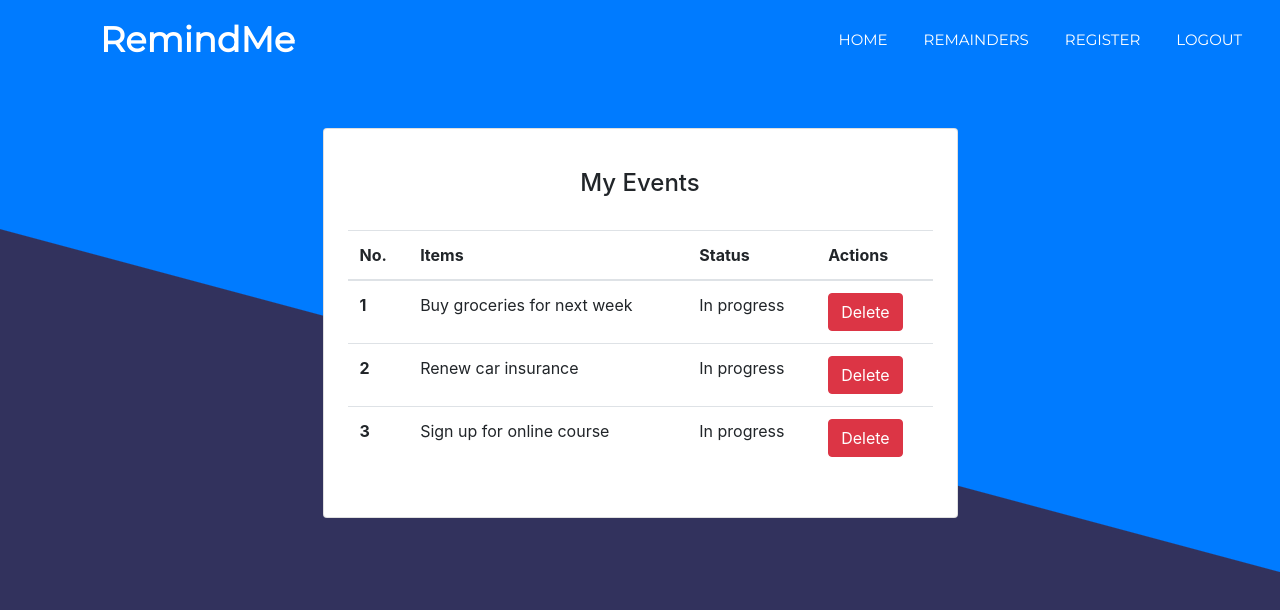
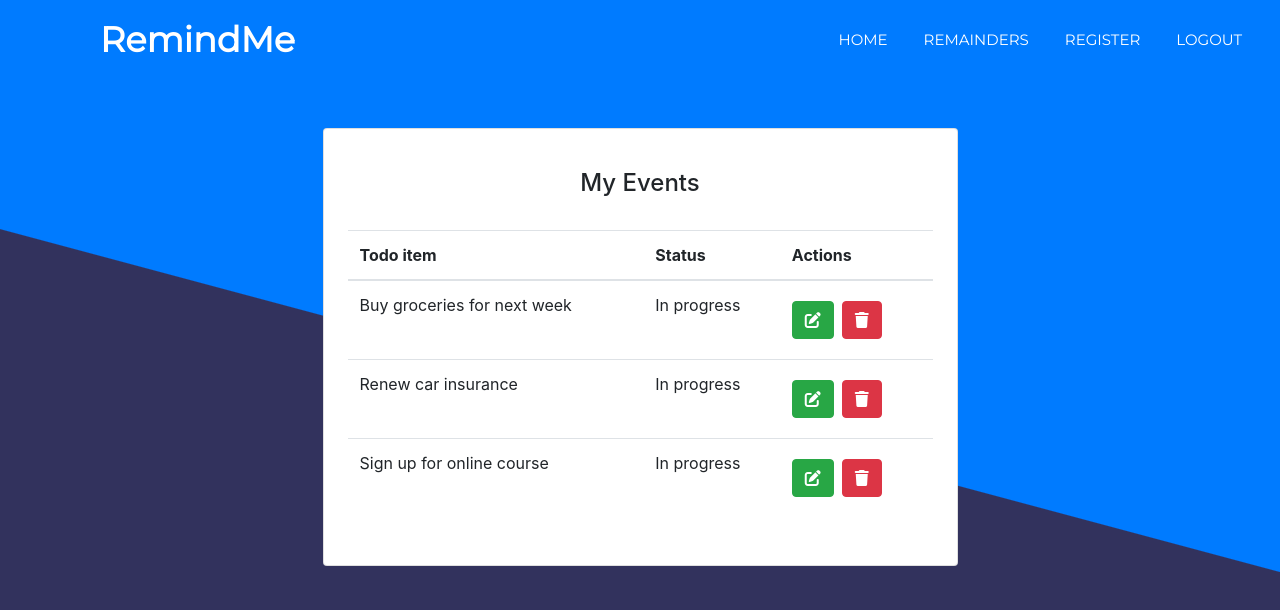
Before and after one commit to muhammed-ijlan/Reminder-app-Angular, an Angular app: page /event in a window 1280 px wide. Shown: the top 610 px of the page. Built offline with nearby package versions, Linux system fonts and the light colour scheme.

Commit message:
app connected to server and register functionality added

```diff
--- a/src/app/data.service.ts
+++ b/src/app/data.service.ts
@@ -1,26 +1,25 @@
+import { HttpClient } from '@angular/common/http';
 import { Injectable } from '@angular/core';
 
 @Injectable({
   providedIn: 'root',
 })
 export class DataService {
-  constructor() {}
-  database: any = {
-    1000: {
-      userName: 'Max',
-      userId: 1000,
-      password: 1000,
-      events: [],
-    },
-    1001: {
-      userName: 'Sam',
-      userId: 1001,
-      password: 1001,
-      events: [],
-    },
-  };
+  constructor(private http: HttpClient) {}
 
   //register
+  register(uname: any, uid: any, password: any) {
+    const data = {
+      uname,
+      uid,
+      password,
+    };
+    return this.http.post('http://localhost:3000/register', data);
+  }
 
-  register() {}
+  login() {}
+
+  events() {}
+
+  addEvent() {}
 }
--- a/src/app/events/events.component.html
+++ b/src/app/events/events.component.html
@@ -9,39 +9,47 @@
 
                         <h4 class="text-center my-3 pb-3">My Events</h4>
 
+
+
                         <table class="table mb-4">
                             <thead>
                                 <tr>
-                                    <th scope="col">No.</th>
-                                    <th scope="col">Items</th>
+                                    <!-- <th scope="col">No.</th> -->
+                                    <th scope="col">Todo item</th>
                                     <th scope="col">Status</th>
                                     <th scope="col">Actions</th>
                                 </tr>
                             </thead>
                             <tbody>
                                 <tr>
-                                    <th scope="row">1</th>
                                     <td>Buy groceries for next week</td>
                                     <td>In progress</td>
                                     <td>
-                                        <button type="submit" class="btn btn-danger"
-                                            (click)="deleteEvent()">Delete</button>
+                                        <button (click)="updateEvent()" class="btn btn-success ms-1"><i
+                                                class="fa-solid fa-pen-to-square"></i></button>
+                                        <button (click)="deleteEvent()" class="btn btn-danger m-2"><i
+                                                class="fa-solid fa-trash"></i></button>
                                     </td>
                                 </tr>
                                 <tr>
-                                    <th scope="row">2</th>
                                     <td>Renew car insurance</td>
                                     <td>In progress</td>
                                     <td>
-                                        <button type="submit" class="btn btn-danger">Delete</button>
+                                        <button (click)="updateEvent()" class="btn btn-success ms-1"><i
+                                                class="fa-solid fa-pen-to-square"></i></button>
+                                        <button (click)="deleteEvent()" class="btn btn-danger m-2"><i
+                                                class="fa-solid fa-trash"></i></button>
                                     </td>
                                 </tr>
                                 <tr>
-                                    <th scope="row">3</th>
+
                                     <td>Sign up for online course</td>
                                     <td>In progress</td>
                                     <td>
-                                        <button type="submit" class="btn btn-danger">Delete</button>
+                                        <button (click)="updateEvent()" class="btn btn-success ms-1"><i
+                                                class="fa-solid fa-pen-to-square"></i></button>
+                                        <button (click)="deleteEvent()" class="btn btn-danger m-2"><i
+                                                class="fa-solid fa-trash"></i></button>
                                     </td>
                                 </tr>
                             </tbody>
--- a/src/app/events/events.component.ts
+++ b/src/app/events/events.component.ts
@@ -1,4 +1,5 @@
 import { Component, OnInit } from '@angular/core';
+import { DataService } from '../data.service';
 
 @Component({
   selector: 'app-events',
@@ -6,11 +7,20 @@ import { Component, OnInit } from '@angular/core';
   styleUrls: ['./events.component.css'],
 })
 export class EventsComponent implements OnInit {
-  constructor() {}
+  events: any;
+  acno: any;
+
+  constructor(private ds: DataService) {
+    // this.acno = JSON.parse(localStorage.getItem('currentUid') || '');
+  }
 
   ngOnInit(): void {}
 
   deleteEvent() {
     alert('Event Deleted');
   }
+
+  updateEvent() {
+    alert('Event Updated');
+  }
 }
--- a/src/app/navbar/navbar.component.html
+++ b/src/app/navbar/navbar.component.html
@@ -3,7 +3,7 @@
     <ul>
         <li><a routerLink="#">Home</a></li>
         <li><a routerLink="/dashboard">Remainders</a></li>
-        <li><a routerLink="#">Register</a></li>
+        <li><a routerLink="/register">Register</a></li>
         <li><a routerLink="#">logOut</a></li>
     </ul>
 </nav>
--- a/src/app/register/register.component.ts
+++ b/src/app/register/register.component.ts
@@ -12,8 +12,8 @@ export class RegisterComponent implements OnInit {
   //register form model
   registerForm = this.fb.group({
     uname: ['', [Validators.required, Validators.pattern('[a-zA-Z ]*')]],
-    uid: ['', Validators.required, Validators.pattern('[0-9]*')],
-    password: ['', Validators.required, Validators.pattern('[a-zA-Z0-9]*')],
+    uid: ['', [Validators.required, Validators.pattern('[0-9]*')]],
+    password: ['', [Validators.required, Validators.pattern('[a-zA-Z0-9]*')]],
   });
 
   constructor(
@@ -23,12 +23,26 @@ export class RegisterComponent implements OnInit {
   ) {}
 
   ngOnInit(): void {}
-  uname = this.registerForm.value.uname;
 
   register() {
     const uname = this.registerForm.value.uname;
     const uid = this.registerForm.value.uid;
     const password = this.registerForm.value.password;
-    console.log('Register button clicked');
+
+    if (this.registerForm.valid) {
+      this.ds.register(uname, uid, password).subscribe(
+        (result: any) => {
+          if (result) {
+            alert(result.message);
+            this.router.navigateByUrl('/login');
+          }
+        },
+        (result: any) => {
+          alert(result.error.message);
+        }
+      );
+    } else {
+      alert('Invalid form');
+    }
   }
 }
```
Also changed, not shown: src/app/app.module.ts (+18 -2 lines).
